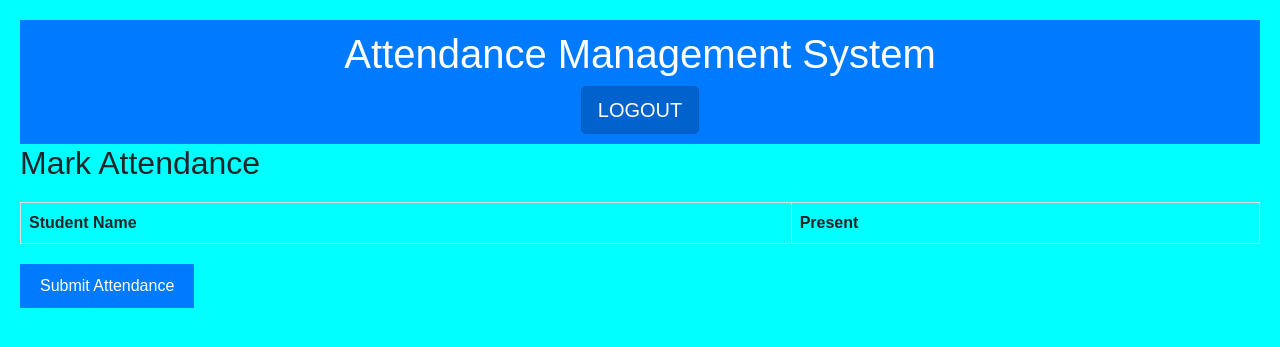
After one commit to kartik630/student_-management2, a Flask app: page /index2 in a window 1280 px wide. The commit adds this page. Shown: the top 347 px of the page. Run offline with Flask 3, Linux system fonts and the light colour scheme; data that the repository does not hold is empty; some libraries are stand-ins or nearby versions.

Commit message:
delete file

```diff
--- a/app.py
+++ b/app.py
@@ -1,6 +1,7 @@
 from flask import Flask, render_template, request, url_for, flash, session
 from werkzeug.utils import redirect
 from flask_mysqldb import MySQL
+from datetime import date
 
 app = Flask(__name__)
 app.secret_key = 'many random bytes'
@@ -13,22 +14,13 @@ app.config['MYSQL_DB'] = 'student_management1'
 mysql = MySQL(app)
 app.secret_key = "super secret key"
 
-@app.route('/home')
+@app.route('/index')
 def home():
      cur = mysql.connection.cursor()
      cur.execute("SELECT * FROM students")
      data = cur.fetchall()
      cur.close()
-     return render_template('home.html',username= session['username'] ,students=data)
-
-@app.route('/')
-def Index():
-    cur = mysql.connection.cursor()
-    cur.execute("SELECT * FROM students")
-    data = cur.fetchall()
-    cur.close()
-
-    return render_template('home.html', students=data)
+     return render_template('home.html' ,students=data)
 
 @app.route('/insert', methods = ['POST'])
 def insert():
@@ -89,7 +81,6 @@ def update():
         return redirect(url_for('home'))
 
 
-
 @app.route('/studentlogin')
 def student_login():
     return render_template('login2.html')
@@ -106,15 +97,69 @@ def admin_login():
         if record:
              session['loggedin']= True
              session['username']= record[1]
-             return redirect(url_for('home'))
+             return redirect(url_for('back'))
         else:
             return 'INVALID USERNAME OR PASSWORD'
     return render_template('login.html')
 
-@app.route('/index')
+@app.route('/admin')
+def back():
+    return render_template('back.html')
+
+@app.route('/')
 def index():
     return render_template('index.html')
 
+@app.route('/index2')
+def index2():
+    cur = mysql.connection.cursor()
+    cur.execute("SELECT * FROM students")
+    students = cur.fetchall()
+    cur.close()
+    return render_template('index1.html', students=students)
 
-if __name__ == "__main__":
-     app.run(debug=True)
+@app.route('/attendance', methods=['GET','POST'])
+def attendance():
+    student_ids = request.form.getlist('attendance')
+    today = date.today()
+    cur = mysql.connection.cursor()
+    cur.execute("DELETE FROM attendance WHERE date = %s", [today])
+    for student_id in student_ids:
+        cur.execute("INSERT INTO attendance (student_id, date, status) VALUES (%s, %s, %s)",(student_id, today, 'Present'))
+    cur.execute("SELECT id FROM students")
+    all_students = cur.fetchall()
+    for student in all_students:
+        if str(student[0]) not in student_ids:
+            cur.execute("INSERT INTO attendance (student_id, date, status) VALUES (%s, %s, %s)",(student[0], today, 'Absent'))
+    mysql.connection.commit()
+    cur.close()
+    return redirect(url_for('index2'))
+
+
+@app.route('/view_attendance', methods=['GET', 'POST'])
+def view_attendance():
+    cur = mysql.connection.cursor()
+    if request.method == 'POST':
+        selected_date = request.form.get('date')
+        cur.execute("""
+            SELECT students.name, attendance.status
+            FROM attendance
+            INNER JOIN students ON attendance.student_id = students.id
+            WHERE attendance.date = %s
+        """, [selected_date])
+        records = cur.fetchall()
+        cur.close()
+        return render_template('attendance.html', records=records, selected_date=selected_date)
+    today = date.today()
+    cur.execute("""
+        SELECT students.name, attendance.status
+        FROM attendance
+        INNER JOIN students ON attendance.student_id = students.id
+        WHERE attendance.date = %s
+    """, [today])
+    records = cur.fetchall()
+    cur.close()
+    return render_template('attendance.html', records=records, selected_date=today)
+
+if __name__ == '__main__':
+    app.run(debug=True)
--- /dev/null
+++ b/cmds.txt
@@ -0,0 +1,6 @@
+create database student_management1;
+CREATE TABLE students (id int(11) primary key auto_increment,name varchar(255),dob varchar(255),Class varchar(255),adm_no varchar(255),contact_info varchar(255),Email varchar(255), gender varchar(255), blood varchar(255));
+CREATE TABLE users (id int(11) primary key auto_increment, username varchar(255), password varchar(255));
+insert into users  values(1,'admin','123');
+CREATE TABLE attendance (id int(11) primary key auto_increment,student_id int(11),date varchar(255),status varchar(255), foreign key(student_id) references students(id));
+alter table attendance add constraint FK_studentid foreign key (student_id) references students(id) on delete set null;
--- a/templates/base.html
+++ b/templates/base.html
@@ -5,7 +5,7 @@
     <meta charset="UTF-8">
     <meta http-equiv="X-UA-Compatible" content="IE=edge">
     <meta name="viewport" content="width=device-width, initial-scale=1.0">
-    <title>Responsive Animated </title>
+    <title>login</title>
     <link rel="stylesheet" type="text/css" href="{{url_for('static', filename='style.css')}}">
 </head>
 <body>
--- /dev/null
+++ b/templates/base3.html
@@ -0,0 +1,67 @@
+<!DOCTYPE html>
+<html lang="en">
+<head>
+    <meta charset="UTF-8">
+    <meta name="viewport" content="width=device-width, initial-scale=1.0">
+    <title>Attendance Management</title>
+    <link rel="stylesheet" href="https://maxcdn.bootstrapcdn.com/bootstrap/4.0.0/css/bootstrap.min.css">
+
+</head>
+<style>
+body {
+    font-family: Arial, sans-serif;
+    margin: 20px;
+    background-color: aqua;
+    align-items: center;
+}
+
+header {
+    background-color: #007BFF;
+    color: white;
+    text-align: center;
+    padding: 10px 0;
+}
+
+table {
+    width: 100%;
+    border-collapse: collapse;
+    margin: 20px 0;
+    font-family: arial, sans-serif;
+    border-collapse: collapse;
+    width: 100%;
+}
+
+table th, table td {
+    border: 1px solid #ddd;
+    padding: 8px;
+    text-align: center;
+    border: 1px solid #dddddd;
+    text-align: left;
+    padding: 8px;
+}
+tr:nth-child(even) {
+    background-color: #dddddd;
+  }
+button {
+    background-color: #007BFF;
+    color: white;
+    border: none;
+    padding: 10px 20px;
+    cursor: pointer;
+}
+
+button:hover {
+    background-color: #0056b3;
+}
+
+</style>
+<body>
+    <header>
+        <h1>Attendance Management System</h1>
+        <a href="http://127.0.0.1:5000/admin" class="btn btn-primary btn-lg active" role="button" aria-pressed="true">LOGOUT</a>
+    </header>
+    <main>
+        {% block content %}{% endblock %}
+    </main>
+</body>
+</html>
--- a/templates/home.html
+++ b/templates/home.html
@@ -40,7 +40,7 @@
 <section>
 <div class="container-fluid">
 <h1 class="text-center alert alert-danger">STUDENT MANAGEMENT</h1>
-<a href="http://127.0.0.1:5000/index" class="btn btn-primary btn-lg active" role="button" aria-pressed="true">LOGOUT</a>
+<a href="http://127.0.0.1:5000/admin" class="btn btn-primary btn-lg active" role="button" aria-pressed="true">LOGOUT</a>
         <div class="row">
             <div class="col-sm-2"></div>
 
--- /dev/null
+++ b/templates/index1.html
@@ -0,0 +1,22 @@
+{% extends "base3.html" %}
+
+{% block content %}
+<h2>Mark Attendance</h2>
+<form method="POST" action="{{ url_for('attendance') }}">
+    <table>
+        <tr>
+            <th>Student Name</th>
+            <th>Present</th>
+        </tr>
+        {% for student in students %}
+        <tr>
+            <td>{{ student[1] }}</td> <!-- student[1] is the name -->
+            <td>
+                <input type="checkbox" name="attendance" value="{{ student[0] }}">
+            </td>
+        </tr>
+        {% endfor %}
+    </table>
+    <button type="submit">Submit Attendance</button>
+</form>
+{% endblock %}
```
Also changed, not shown: models.py (deleted, +0 -20 lines), static/style2.css (+68 -10 lines), templates/attendance.html (added, +23 -0 lines), templates/back.html (added, +50 -0 lines), templates/base2.html (deleted, +0 -22 lines), templates/index.html (+18 -10 lines), templates/login2.html (deleted, +0 -34 lines), static/background2.jpg (deleted), static/student-icon.jpg (deleted).
